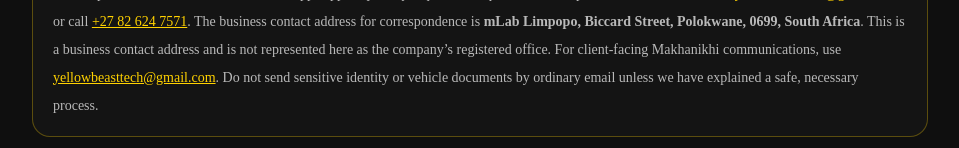
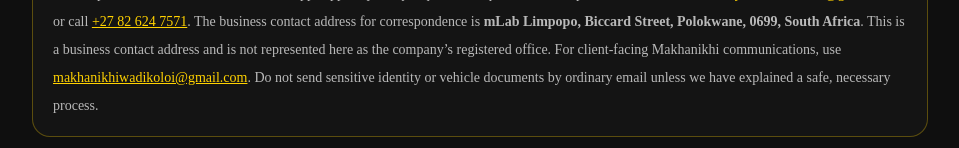
Before and after one commit to yellowbeasttec-369/Makhanikhi, a React (Vite) app: page /privacy in a window 1280 px wide. Shown: the part 533-681 px from the top of the page, without its empty margins (160-1119 px from the left). Built offline with nearby package versions, Linux system fonts and the light colour scheme; no server answers.

Commit message:
Correct client-facing Makhanikhi contact address in privacy notice

```diff
--- a/src/components/LegalPages.tsx
+++ b/src/components/LegalPages.tsx
@@ -10,7 +10,7 @@ const policyContent: Record<string, { title: string; intro: string; updated: str
     intro: 'This notice explains how Makhanikhi proposes to handle personal information when people explore the platform, contact us, register, or use available features.',
     updated: 'Draft version 0.2 · 30 October 2026',
     sections: [
-      { title: '1. Responsible entity and contact details', body: <>Makhanikhi is being developed and operated by <strong>Yellow Beast (Pty) Ltd</strong>, which is the responsible entity for the platform at this stage. The designated contact person is <strong>Pontsho Moletsane</strong>. For app support, privacy requests and questions about personal information, email <a className="text-technic-yellow underline" href="mailto:yellowbeasttech@gmail.com">yellowbeasttech@gmail.com</a> or call <a className="text-technic-yellow underline" href="tel:+27826247571">+27 82 624 7571</a>. The business contact address for correspondence is <strong>mLab Limpopo, Biccard Street, Polokwane, 0699, South Africa</strong>. This is a business contact address and is not represented here as the company’s registered office. For client-facing Makhanikhi communications, use <a className="text-technic-yellow underline" href="mailto:yellowbeasttech@gmail.com">yellowbeasttech@gmail.com</a>. Do not send sensitive identity or vehicle documents by ordinary email unless we have explained a safe, necessary process.</> },
+      { title: '1. Responsible entity and contact details', body: <>Makhanikhi is being developed and operated by <strong>Yellow Beast (Pty) Ltd</strong>, which is the responsible entity for the platform at this stage. The designated contact person is <strong>Pontsho Moletsane</strong>. For app support, privacy requests and questions about personal information, email <a className="text-technic-yellow underline" href="mailto:yellowbeasttech@gmail.com">yellowbeasttech@gmail.com</a> or call <a className="text-technic-yellow underline" href="tel:+27826247571">+27 82 624 7571</a>. The business contact address for correspondence is <strong>mLab Limpopo, Biccard Street, Polokwane, 0699, South Africa</strong>. This is a business contact address and is not represented here as the company’s registered office. For client-facing Makhanikhi communications, use <a className="text-technic-yellow underline" href="mailto:makhanikhiwadikoloi@gmail.com">makhanikhiwadikoloi@gmail.com</a>. Do not send sensitive identity or vehicle documents by ordinary email unless we have explained a safe, necessary process.</> },
       { title: '2. What information may be processed?', body: <>Depending on the feature used, this may include account and contact details; profile and role information; information users enter about vehicles and service needs; messages, enquiries and feedback; service, booking or work records; and technical information needed to operate and protect the service. Do not submit identity documents, payment-card details, passwords, wallet recovery phrases or unrelated sensitive information unless a feature explicitly requires it and a safe process has been provided.</> },
       { title: '3. Why would information be used?', body: <>Potential purposes include creating and securing accounts, responding to enquiries, connecting vehicle owners and service providers, supporting service records, handling support or disputes, preventing misuse, improving the product, and meeting applicable legal obligations. Information should only be used for a lawful, specific and explained purpose.</> },
       { title: '4. Who may receive information?', body: <>Information may be shared with another user when needed for a requested interaction and where an appropriate basis and safeguards exist, or with service providers supporting hosting, authentication, database, form processing, communications or security. The current code references Firebase services and a Formspree enquiry form; the deployed configuration and actual data flows must be verified before this notice is finalised. Makhanikhi should not sell personal information. Any additional sharing should be explained before it occurs.</> },
```
